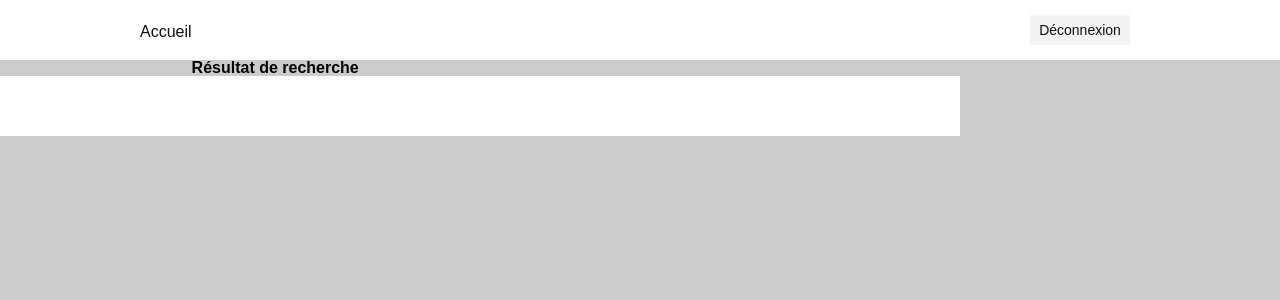
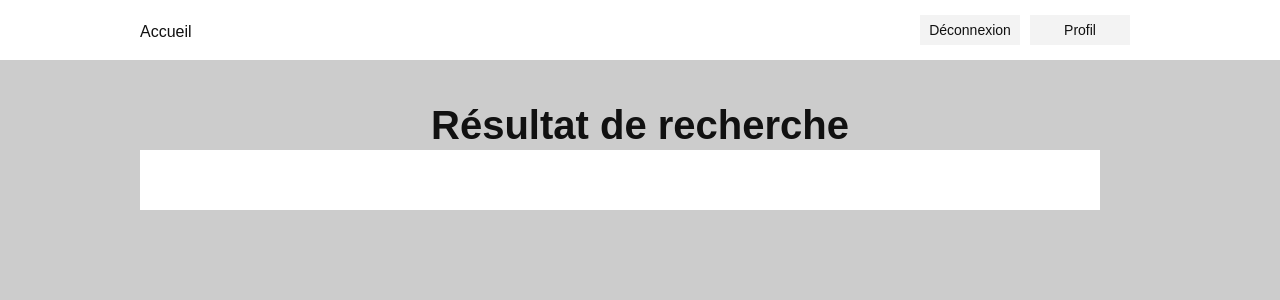
Before and after one commit to RLambreghs/SI_18062018, a PHP site: page /search.php in a window 1280 px wide. Shown: the top 300 px of the page. Run offline with PHP 8.4, Linux system fonts and the light colour scheme; the visitor is signed in with stand-in values (Sample User, id 1).

Commit message:
Update UP
Added personal userpage

```diff
--- a/header.php
+++ b/header.php
@@ -22,6 +22,9 @@
                     if (isset($_SESSION['u_id'])) {
                         echo '<form action="includes/logout.inc.php" method="POST">
                               <button type="submit" name="submit">Déconnexion</button>
+                              </form>
+                              <form action="profil.php" method="POST">
+                              <button type="submit" name="submit">Profil</button>
                               </form>';
                     } else {
                         echo'<form action="includes/login.inc.php" method="POST">
--- a/includes/login.inc.php
+++ b/includes/login.inc.php
@@ -42,3 +42,5 @@
     header("Location: ../index.php?login=error");
     exit();
 }
+
+?>
--- a/includes/logout.inc.php
+++ b/includes/logout.inc.php
@@ -1,4 +1,5 @@
 <?php
+
 if (isset($_POST['submit'])) {
     session_start();
     session_unset();
--- a/includes/signup.inc.php
+++ b/includes/signup.inc.php
@@ -45,3 +45,5 @@
     header("Location: ../signup.php");
     exit();
 }
+
+?>
--- a/index.php
+++ b/index.php
@@ -2,14 +2,14 @@
 include 'header.php';
 ?>
 
-<form action="search.php" method="POST">
+<form class="search-form" action="search.php" method="POST">
     <input type="text" name="search" placeholder="Entrer votre recherche">
     <button type="submit" name="submit-search">Go</button>
 </form>
 
 <section class="main-container">
 <div class="main-wrapper">
-<h2>Trous Noir</h2>
+<h2>Trous Noirs</h2>
     <?php
     if (isset($_SESSION['u_id'])) {
         echo "Bienvenue ".$_SESSION['u_uid'];
--- a/search.php
+++ b/search.php
@@ -1,8 +1,9 @@
 <?php
 include 'header.php';
 ?>
-
-<h1>Résultat de recherche</h1>
+    <section class="main-container">
+    <div class="main-wrapper">
+    <h2>Résultat de recherche</h2>
 
 <div class="article-container">
     <?php
@@ -17,7 +18,7 @@
 
             if ($queryResult > 0) {
                 while ($row = mysqli_fetch_assoc($result)) {
-                    echo "<a href='article.php?title=".$row['title']."&date=".$row['date']."'><div class='article-box'>
+                    echo "<a href='article.php?title=".urlencode($row['title'])."&date=".$row['date']."'><div class='article-box'>
                         <h3>".$row['title']."</h3>
                         <p>".$row['text']."</p>
                         <p>".$row['date']."</p>
@@ -29,6 +30,8 @@
     ?>
 </div>
 
+    </div>
+    </section>
 <?php
 include "footer.php"
 ?>
```
Also changed, not shown: article.php (+6 -2 lines), css/style.css (+0 -15 lines), profil.php (added, +13 -0 lines), signup.php (line endings or trailing spaces).
